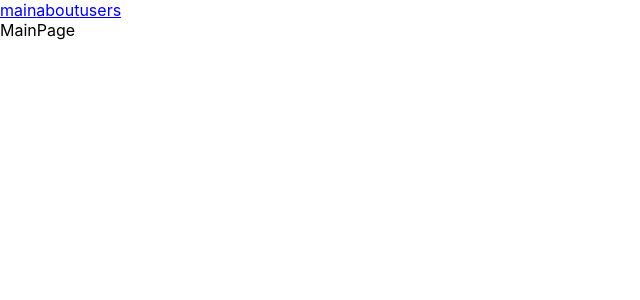
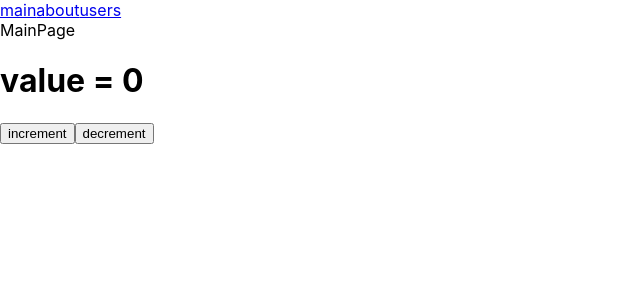
Before and after one commit to Solexofficial/react-testing-library-example, a React (Create React App) app: page / in a window 1280 px wide. Shown: the top 300 px of the page, without its empty margins (0-640 px from the left). Built offline with nearby package versions, Linux system fonts and the light colour scheme.

Commit message:
feat: add redux, add counter

```diff
--- a/package.json
+++ b/package.json
@@ -3,12 +3,14 @@
   "version": "0.1.0",
   "private": true,
   "dependencies": {
+    "@reduxjs/toolkit": "^1.7.2",
     "@testing-library/jest-dom": "^5.16.2",
     "@testing-library/react": "^12.1.3",
     "@testing-library/user-event": "^13.5.0",
     "axios": "^0.26.0",
     "react": "^17.0.2",
     "react-dom": "^17.0.2",
+    "react-redux": "^7.2.6",
     "react-router-dom": "^6.2.1",
     "react-scripts": "5.0.0",
     "web-vitals": "^2.1.4"
--- /dev/null
+++ b/src/components/Counter/Counter.js
@@ -0,0 +1,27 @@
+import React from 'react';
+import { useDispatch, useSelector } from 'react-redux';
+import { decrement, increment } from '../../store/reducers/counterReducer';
+import { getCounterValue } from '../../store/reducers/selectors/getCounterValue/getCounterValue';
+
+const Counter = () => {
+  const dispatch = useDispatch();
+  const value = useSelector(getCounterValue);
+
+  const onIncrement = () => {
+    dispatch(increment());
+  };
+
+  const onDecrement = () => {
+    dispatch(decrement());
+  };
+
+  return (
+    <div>
+      <h1>value = {value}</h1>
+      <button onClick={onIncrement}>increment</button>
+      <button onClick={onDecrement}>decrement</button>
+    </div>
+  );
+};
+
+export default Counter;
--- a/src/index.js
+++ b/src/index.js
@@ -4,12 +4,16 @@ import './index.css';
 import App from './App';
 import reportWebVitals from './reportWebVitals';
 import { BrowserRouter } from 'react-router-dom';
+import { Provider } from 'react-redux';
+import { createReduxStore } from './store/store';
 
 ReactDOM.render(
   <React.StrictMode>
-    <BrowserRouter>
-      <App />
-    </BrowserRouter>
+    <Provider store={createReduxStore()}>
+      <BrowserRouter>
+        <App />
+      </BrowserRouter>
+    </Provider>
   </React.StrictMode>,
   document.getElementById('root')
 );
--- a/src/pages/MainPage.jsx
+++ b/src/pages/MainPage.jsx
@@ -1,7 +1,13 @@
 import React from 'react';
+import Counter from '../components/Counter/Counter';
 
 function MainPage() {
-  return <div data-testid='main-page'>MainPage</div>;
+  return (
+    <div data-testid='main-page'>
+      MainPage
+      <Counter />
+    </div>
+  );
 }
 
 export default MainPage;
--- /dev/null
+++ b/src/store/reducers/counterReducer.js
@@ -0,0 +1,30 @@
+import { createSlice } from '@reduxjs/toolkit';
+
+const initialState = {
+  value: 0,
+};
+
+export const counterSlice = createSlice({
+  name: 'counter',
+  initialState,
+  reducers: {
+    increment: state => {
+      // Redux Toolkit allows us to write "mutating" logic in reducers. It
+      // doesn't actually mutate the state because it uses the Immer library,
+      // which detects changes to a "draft state" and produces a brand new
+      // immutable state based off those changes
+      state.value += 1;
+    },
+    decrement: state => {
+      state.value -= 1;
+    },
+    incrementByAmount: (state, action) => {
+      state.value += action.payload;
+    },
+  },
+});
+
+// Action creators are generated for each case reducer function
+export const { increment, decrement, incrementByAmount } = counterSlice.actions;
+
+export default counterSlice.reducer;
--- /dev/null
+++ b/src/store/reducers/selectors/getCounterValue/getCounterValue.js
@@ -0,0 +1 @@
+export const getCounterValue = state => state.counter.value;
--- /dev/null
+++ b/src/store/store.js
@@ -0,0 +1,12 @@
+import { combineReducers, configureStore } from '@reduxjs/toolkit';
+import counterReducer from './reducers/counterReducer';
+
+const rootReducer = combineReducers({
+  counter: counterReducer,
+});
+
+export const createReduxStore = () => {
+  return configureStore({
+    reducer: rootReducer,
+  });
+};
```
Also changed, not shown: 2 other files (tests, documents, lock files or other folders).
